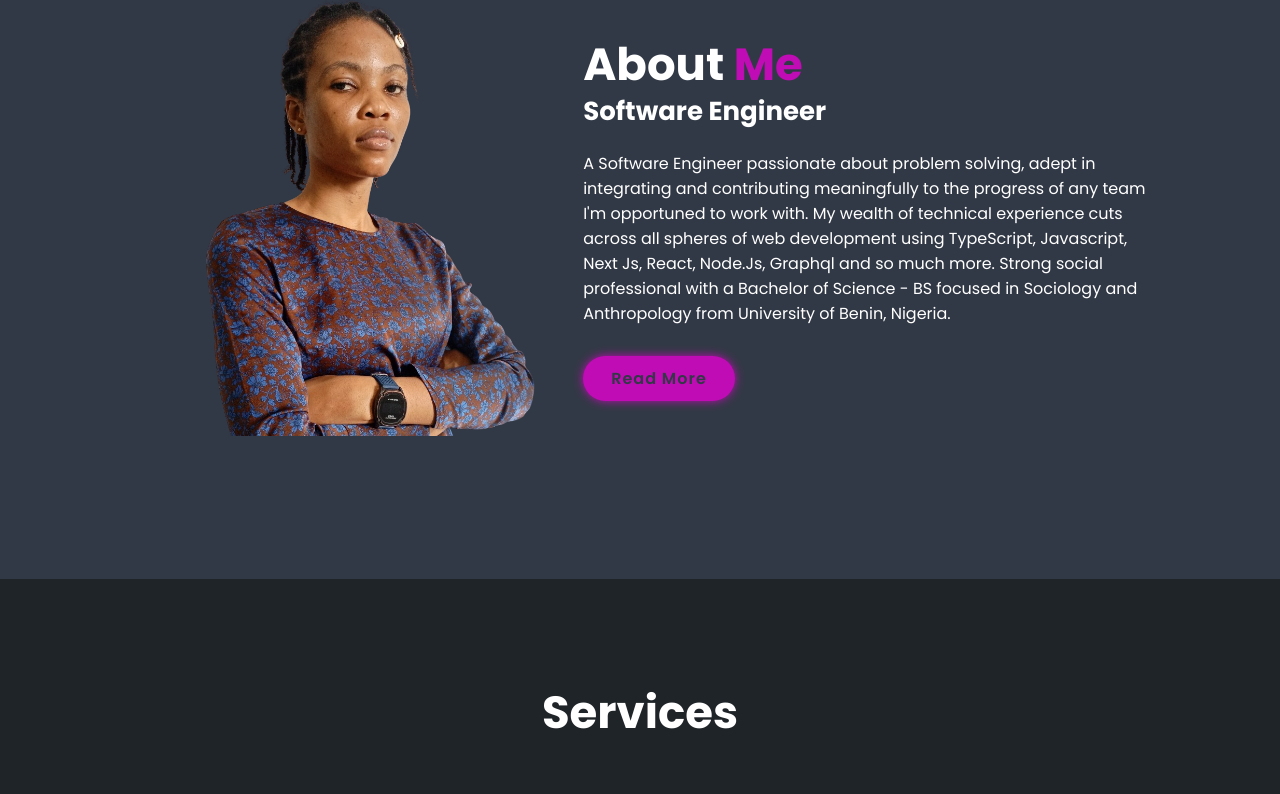
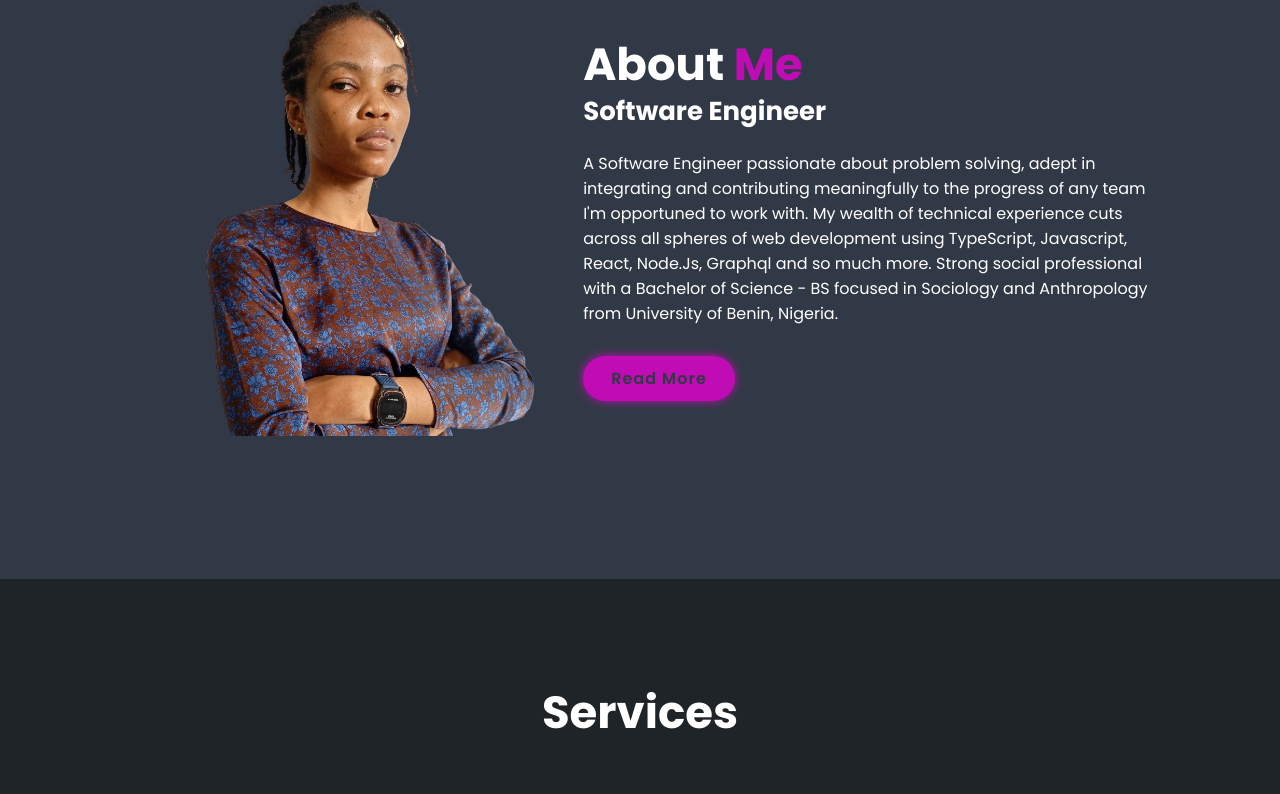
Before and after one commit to Onyinye-Reca/Portfolio, a plain HTML site: page index.html in a window 1280 px wide. Shown: the part 1021-1815 px from the top of the page. Drawn offline with nearby package versions, Linux system fonts and the light colour scheme.

Commit message:
updating

```diff
--- a/index.html
+++ b/index.html
@@ -77,7 +77,7 @@
           integrating and contributing meaningfully to the progress of any team
           I'm opportuned to work with. My wealth of technical experience cuts
           across all spheres of web development using TypeScript, Javascript,
-          Next Js, React, Node.Js, Graphql and so much more. Strong social
+          React, Node.Js, Graphql and so much more. Strong social
           professional with a Bachelor of Science - BS focused in Sociology and
           Anthropology from University of Benin, Nigeria.
         </p>
```
